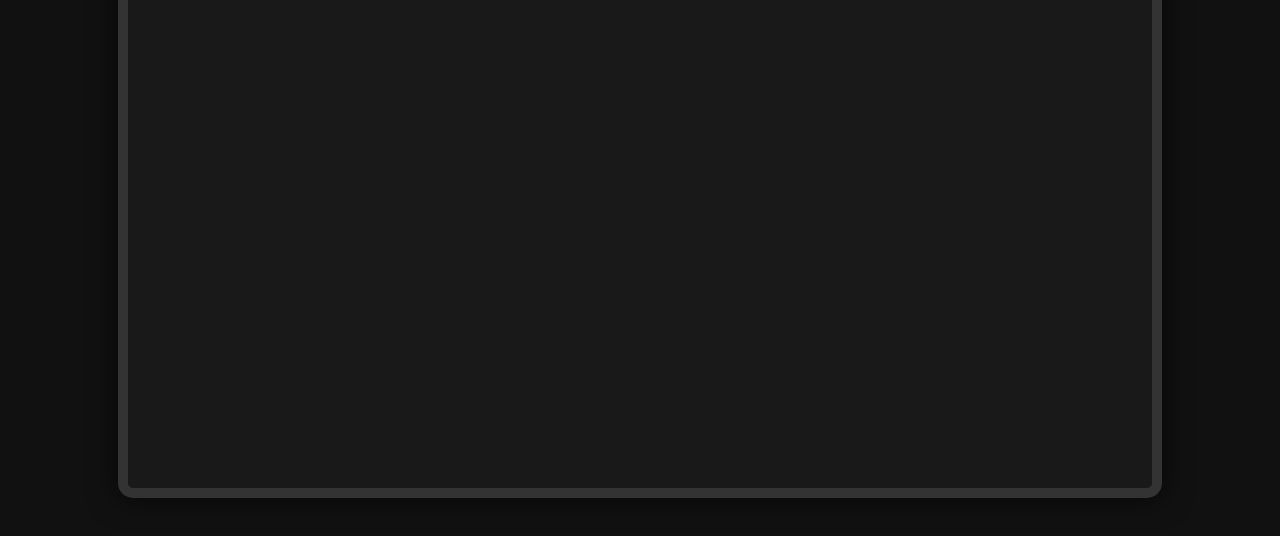
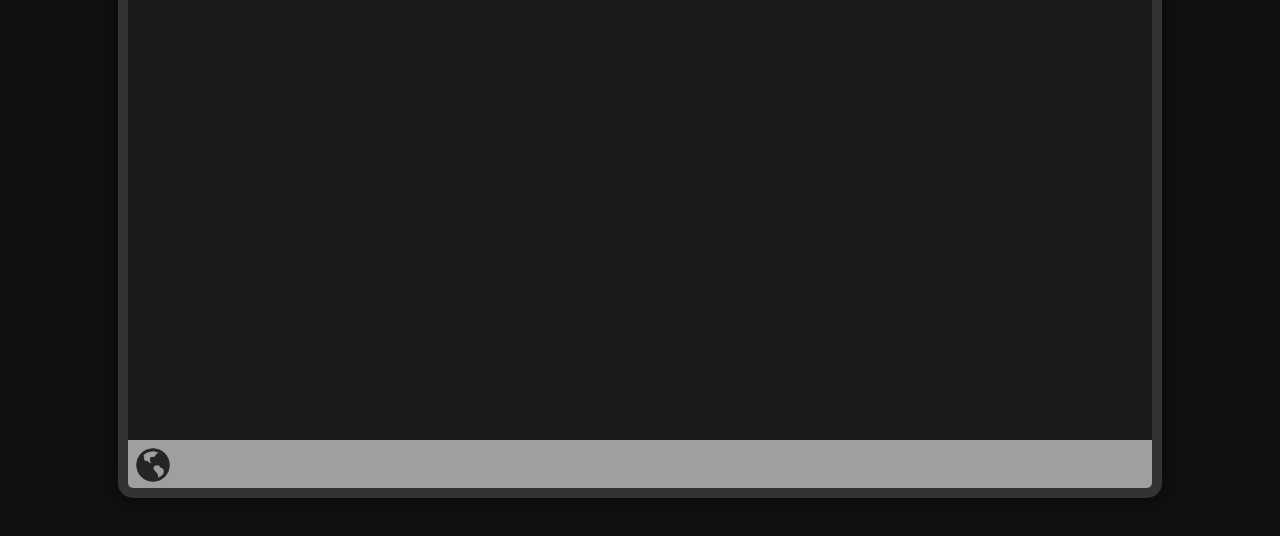
Before and after one commit to davisanderson11/andersd.org, a plain HTML site: page index.html in a window 1280 px wide. Shown: the part 232-768 px from the top of the page. Drawn offline with Linux system fonts and the light colour scheme.

Commit message:
feat: bottom bar

```diff
--- a/css/styles.css
+++ b/css/styles.css
@@ -61,6 +61,23 @@ html, body {
     text-shadow: #444;
   }
 
+  .bottom {
+    position: absolute;
+    background: #aaa;
+    background-size: 100% 1px;
+    width: 100%;
+    height: 6%;
+    bottom: 0px;
+    left: 0px;
+    padding: 5px;
+
+    color:#000;
+    font-family: "Courier New", monospace;
+    font-size: 20px;
+    font-weight: normal;
+    text-shadow: #444;
+  }
+
   .nav {
     position: absolute;
     top: 40px;
@@ -70,12 +87,12 @@ html, body {
     gap: 20px;
   }
 
-  .folder, .file {
+  .folder, .file, .icon {
     cursor: pointer;
   }
 
   /* Style links as column flex containers so the icon is above the label */
-  .folder a, .file a {
+  .folder a, .file a, .icon a {
     display: flex;
     flex-direction: column;
     align-items: center;
@@ -88,6 +105,12 @@ html, body {
     width: 64px;
     height: 64px;
     filter: grayscale(100%) brightness(0.8);
+  }
+
+  .icon img {
+    width: 40px;
+    height: 40px;
+    filter: grayscale(100%) brightness(0.15);
   }
 
   .folder .label, .file .label {
--- a/index.html
+++ b/index.html
@@ -12,8 +12,13 @@
       <div class = "top">
         <span class = "label">andersd.org</span>
       </div>
+      <div class = "bottom">
+        <div class = "icon" id = "test">
+          <img src = "images/power.png" alt = "Test">
+        </div>
+      </div>
       <div class="nav">
-        <div class = "file" id = "aboutme">
+        <div class = "file" id = "info">
           <a href="https://github.com/davisanderson11">
           <img src = "images/file.png" alt = "File Icon">
           <span class = "label">info.txt</span>
```
Also changed, not shown: images/power.png (added).
